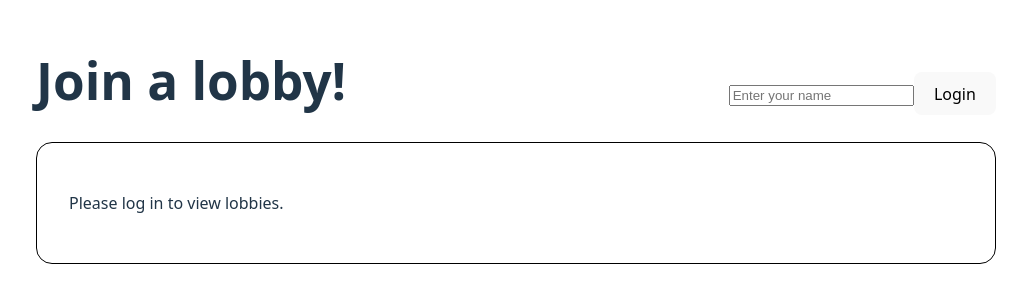
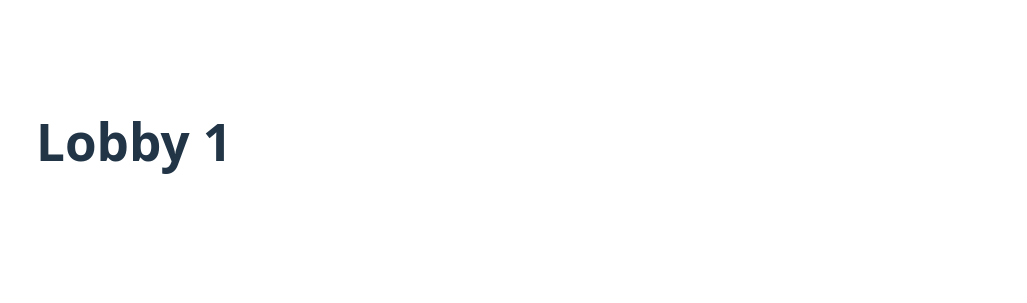
Before and after one commit to DaFrankort/game-backend, a React (Vite) app in the folder client/: page /lobby/1 in a window 1280 px wide. Shown: the part 259-562 px from the top of the page, without its empty margins (124-1151 px from the left). Built offline with nearby package versions, Linux system fonts and the light colour scheme.

Commit message:
Add routing

```diff
--- a/client/package.json
+++ b/client/package.json
@@ -12,7 +12,8 @@
   },
   "dependencies": {
     "react": "^19.2.0",
-    "react-dom": "^19.2.0"
+    "react-dom": "^19.2.0",
+    "react-router-dom": "^7.13.1"
   },
   "devDependencies": {
     "@eslint/js": "^9.39.1",
--- a/client/src/App.tsx
+++ b/client/src/App.tsx
@@ -1,20 +1,15 @@
 import "./App.css";
-import LobbyList from "./components/LobbyList";
-import Login from "./components/Login";
-import CreateLobbyButton from "./components/CreateLobbyButton";
+import { Navigate, Route, Routes } from "react-router-dom";
+import HomePage from "./pages/Home";
+import LobbyPage from "./pages/Lobby";
 
 function App() {
   return (
-    <div>
-      <div className="lobby-list-header">
-        <h1>Join a lobby!</h1>
-        <CreateLobbyButton></CreateLobbyButton>
-        <Login></Login>
-      </div>
-      <div className="card">
-        <LobbyList></LobbyList>
-      </div>
-    </div>
+    <Routes>
+      <Route path="/" element={<HomePage />} />
+      <Route path="/lobby/:id" element={<LobbyPage />} />
+      <Route path="*" element={<Navigate to="/" replace />} />
+    </Routes>
   );
 }
 
--- a/client/src/main.tsx
+++ b/client/src/main.tsx
@@ -2,9 +2,12 @@ import { StrictMode } from "react";
 import { createRoot } from "react-dom/client";
 import "./index.css";
 import App from "./App.tsx";
+import { BrowserRouter } from "react-router-dom";
 
 createRoot(document.getElementById("root")!).render(
   <StrictMode>
-    <App />
+    <BrowserRouter>
+      <App />
+    </BrowserRouter>
   </StrictMode>,
 );
--- /dev/null
+++ b/client/src/pages/Home.tsx
@@ -0,0 +1,18 @@
+import LobbyList from "../components/LobbyList";
+import Login from "../components/Login";
+import CreateLobbyButton from "../components/CreateLobbyButton";
+
+export default function HomePage() {
+    return (
+        <div>
+            <div className="lobby-list-header">
+                <h1>Join a lobby!</h1>
+                <CreateLobbyButton />
+                <Login />
+            </div>
+            <div className="card">
+                <LobbyList />
+            </div>
+        </div>
+    );
+}
--- /dev/null
+++ b/client/src/pages/Lobby.tsx
@@ -0,0 +1,11 @@
+import { useParams } from "react-router-dom";
+
+export default function LobbyPage() {
+    const { id } = useParams();
+
+    return (
+        <div>
+            <h1>Lobby {id}</h1>
+        </div>
+    );
+}
```
